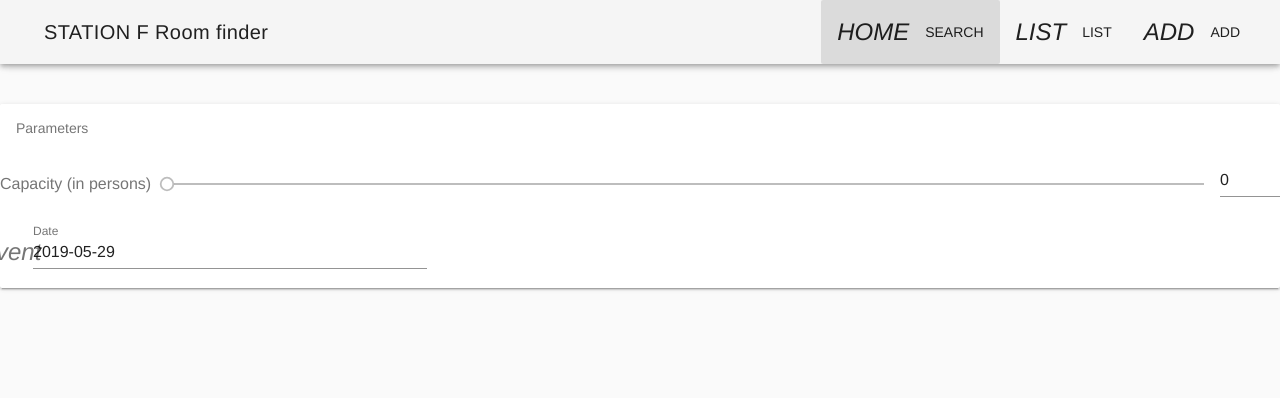
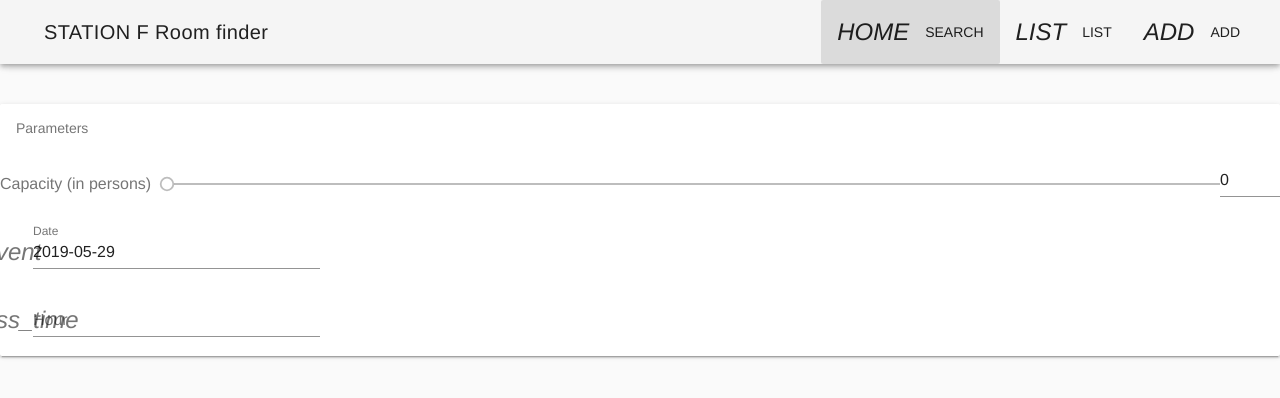
Before and after one commit to mehdi-S/stationF-test, a Vue app in the folder client/: page /search in a window 1280 px wide. Shown: the top 398 px of the page. Built offline with nearby package versions, Linux system fonts and the light colour scheme; what vue-head would draw is missing.

Commit message:
hour picker setup

```diff
--- a/client/src/components/Search.vue
+++ b/client/src/components/Search.vue
@@ -2,7 +2,7 @@
   <v-card color="white">
     <v-subheader>Parameters</v-subheader>
       <v-layout row>
-        <v-flex class="pr-3">
+        <v-flex>
           <v-slider
             v-model="capacity"
             :max="200"
@@ -25,7 +25,7 @@
       </v-layout>
 
     <v-layout row wrap>
-      <v-flex xs12 sm6 md4>
+      <v-flex xs12 sm5 md3>
         <v-menu
           v-model="menu"
           :close-on-content-click="false"
@@ -51,6 +51,39 @@
         </v-menu>
       </v-flex>
     </v-layout>
+    <v-spacer></v-spacer>
+    <v-flex xs12 sm5 md3>
+      <v-menu
+        ref="menu"
+        v-model="hourMenu"
+        :close-on-content-click="false"
+        :nudge-right="40"
+        :return-value.sync="time"
+        lazy
+        transition="scale-transition"
+        offset-y
+        full-width
+        max-width="290px"
+        min-width="290px"
+      >
+        <template v-slot:activator="{ on }">
+          <v-text-field
+            v-model="time"
+            label="Hour"
+            prepend-icon="access_time"
+            readonly
+            v-on="on"
+          ></v-text-field>
+        </template>
+        <v-time-picker
+          v-if="hourMenu"
+          v-model="time"
+          full-width
+          @click:minute="$refs.menu.save(time)"
+          format="24hr"
+        ></v-time-picker>
+      </v-menu>
+    </v-flex>
   </v-card>
 
 </template>
@@ -64,9 +97,10 @@
     return {
       capacity: 0,
       date: new Date().toISOString().substr(0, 10),
-      hour: '',
+      time: null,
       equipments: [],
       datePicker: false,
+      hourMenu: false,
     };
   },
   methods: {
```
